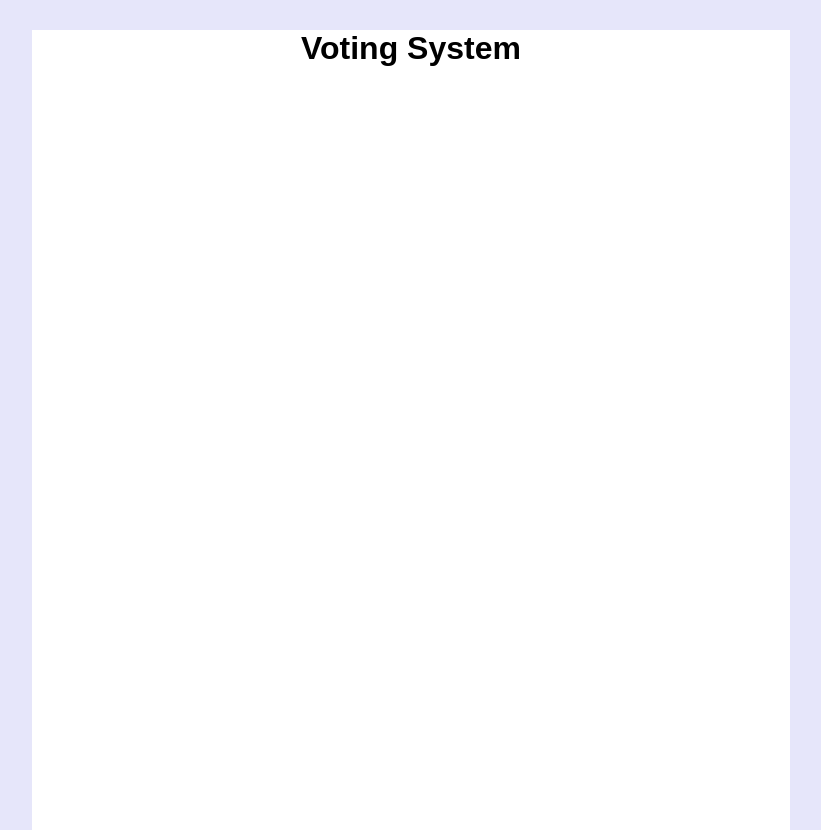
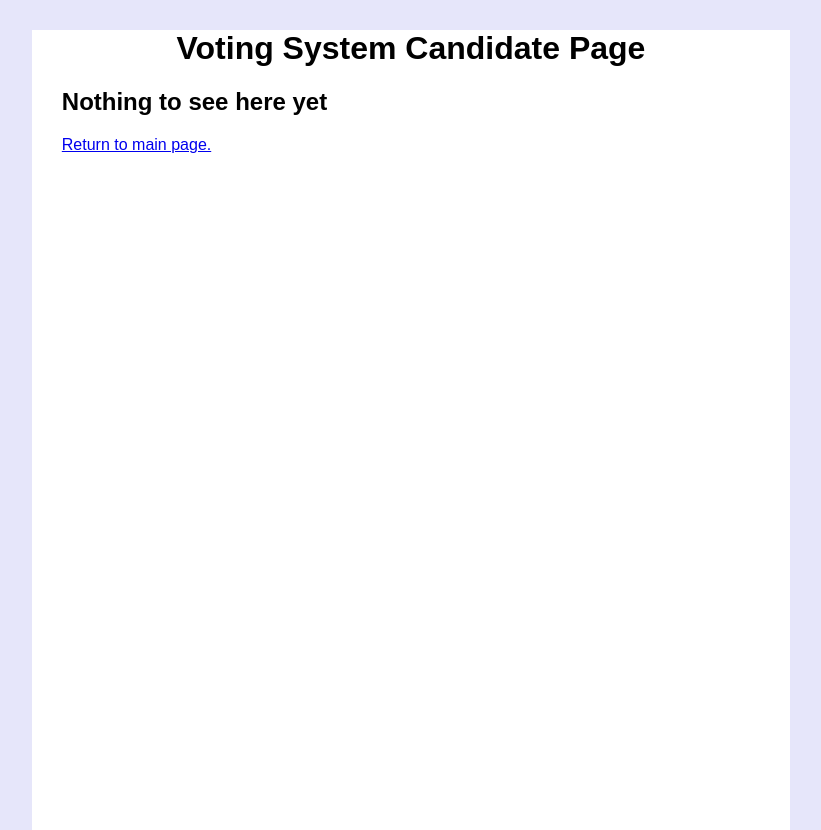
Before and after one commit to shanmeiliu/comp6905-group5, a plain HTML site: page static/candidate.html in a window 1280 px wide. Shown: the whole page, without its empty margins (229-1050 px from the left). Drawn offline with Linux system fonts and the light colour scheme.

Commit message:
Updated the Candidate and PArty pages
To reflect the fact that we wont have prototypes for them ready to go.

```diff
--- a/static/candidate.html
+++ b/static/candidate.html
@@ -3,13 +3,20 @@
 <html>
 <head>
 <link rel="stylesheet" type="text/css" href="./style.css">
-	<title> Everyone's Voting System </title>
+<title>Everyone's Voting System</title>
 </head>
 
 
 <body>
 	<div id=body2>
-		<h1> Voting System </h1>
+		<div id=body3>
+			<h1>Voting System Candidate Page</h1>
+			<h2>Nothing to see here yet</h2>
+			<p>
+				<a href=./index.html>Return to main page.</a>
+			</p>
+		</div>
+
 	</div>
 </body>
 </html>
```
Also changed, not shown: static/party.html (+10 -2 lines). Lines whose indentation alone changed are shown as unchanged.
